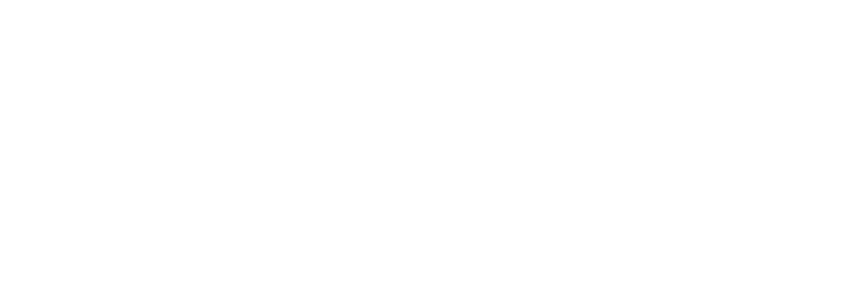
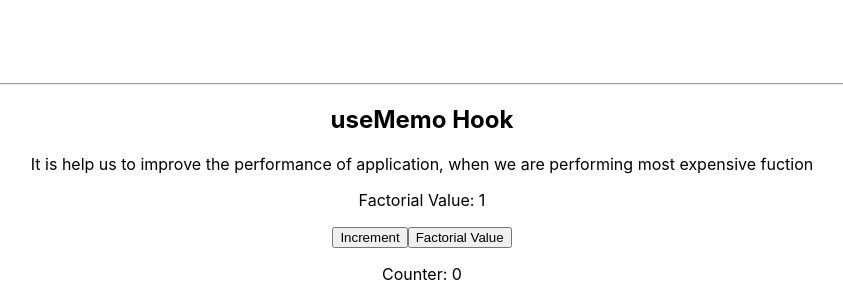
Before and after one commit to ganeshbachu61/miniprojects, a React (Create React App) app: page /reacthooks in a window 1280 px wide. Shown: the part 829-1129 px from the top of the page, without its empty margins (218-1061 px from the left). Before the commit the page ends 905 px from the top, so only its background shows below. Built offline with nearby package versions, Linux system fonts and the light colour scheme.

Commit message:
Memo Hook

```diff
--- a/src/Pages/ReactHooks.jsx
+++ b/src/Pages/ReactHooks.jsx
@@ -1,13 +1,14 @@
 import React from 'react'
 import App from '../components/ContextHook/ContextHook'
-
+import MemoHook from '../components/memoHook/memoHook'
 const ReactHooks = () => {
   return (
     <div>
         <h1>React Hooks</h1>
         <hr/>
         <App/>
-
+        <hr/>
+        <MemoHook/>
     </div>
   )
 }
--- a/src/components/ContextHook/ContextHook.jsx
+++ b/src/components/ContextHook/ContextHook.jsx
@@ -27,6 +27,7 @@
     const{theme} = useContext(ThemeContext);
     return(
         <div style={{height:"100vh",backgroundColor:theme === 'light' ? "#fff" : "#333", color: theme === 'light' ? "#000" : "#fff"}}>
+            <h2>Context Hook Example</h2>
             <h1>{theme === 'light' ? "Light Mode" : "Dark Mode"}</h1>
             <ThemeButton/>
         </div>
--- /dev/null
+++ b/src/components/memoHook/memoHook.jsx
@@ -0,0 +1,27 @@
+import React, { useMemo, useState } from 'react'
+
+const MemoHook = () => {
+    const [counter, setCounter] = useState(0);
+    const [number, setNumber] = useState(0);
+    const Factorial = useMemo(()=>fact(number),[number]);
+    return (
+        <div>
+            <h2>useMemo Hook</h2>
+            <p>It is help us to improve the performance of application, when we are performing most expensive fuction</p>
+            <p>Factorial Value: {Factorial}</p>
+            <button onClick={()=>setCounter(counter+1)}>Increment</button>
+            <button onClick={()=>setNumber(number+1)}>Factorial Value</button>
+            <p>Counter: {counter}</p>
+        </div>
+    )
+}
+
+const fact = (n) => {
+    let answer = 1;
+    for(var i=n; i>=1; i--){
+        answer = answer*i;
+    }
+    console.log("Factorial Calling");
+    return answer;
+}
+export default MemoHook;
```
